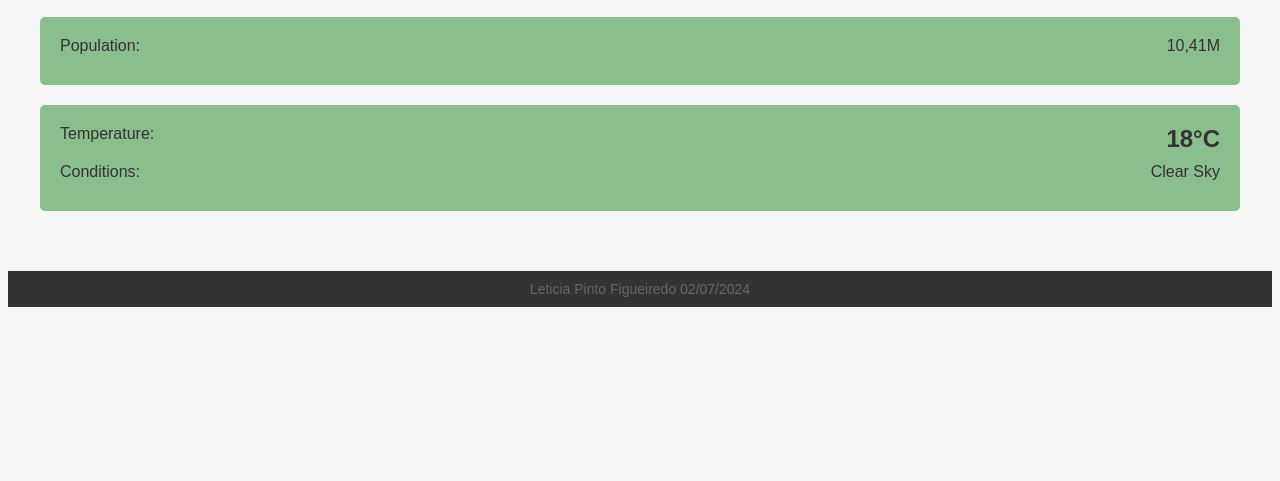
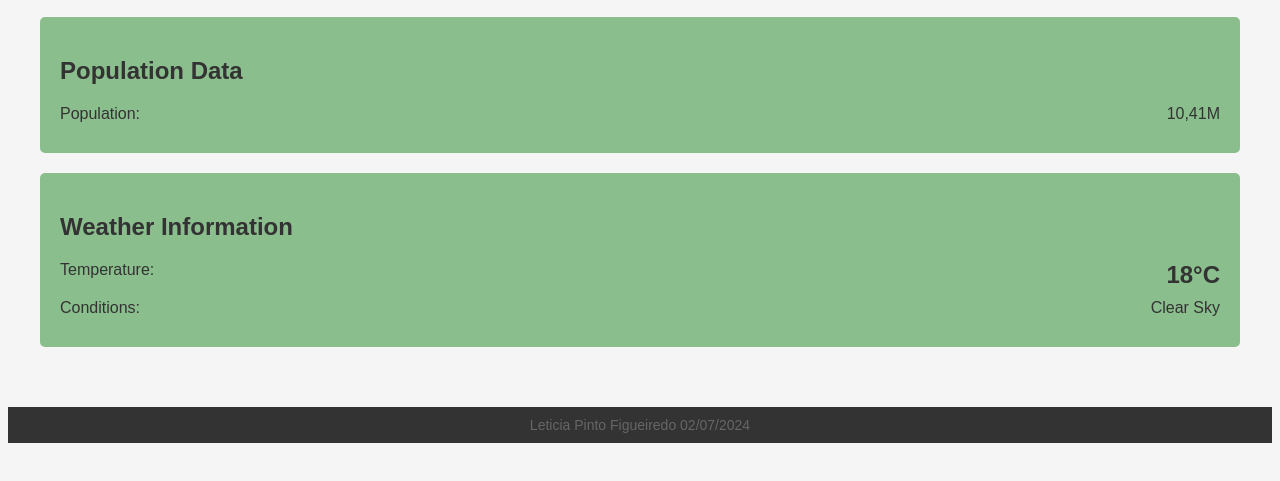
Before and after one commit to Leticiafpin/wdd131, a plain HTML site: page place.html.html in a window 1280 px wide. Shown: the part 237-718 px from the top of the page. Drawn offline with Linux system fonts and the light colour scheme.

Commit message:
h2change

```diff
--- a/place.html.html
+++ b/place.html.html
@@ -24,6 +24,7 @@
         <div class="container">
             <header class="header">Portugal</header>
             <section class="data-section">
+                <h2>Population Data</h2>
                 <div class="data-item">
                     <span class="data-label">Population:</span>
                     <span class="data-value">10,41M</span>
@@ -31,6 +32,7 @@
                 <!-- Adicione outras informações aqui -->
             </section>
             <section class="weather-section">
+                <h2>Weather Information</h2>
                 <div class="data-item">
                     <span class="data-label">Temperature:</span>
                     <span class="data-value temperature">18°C</span>
```
